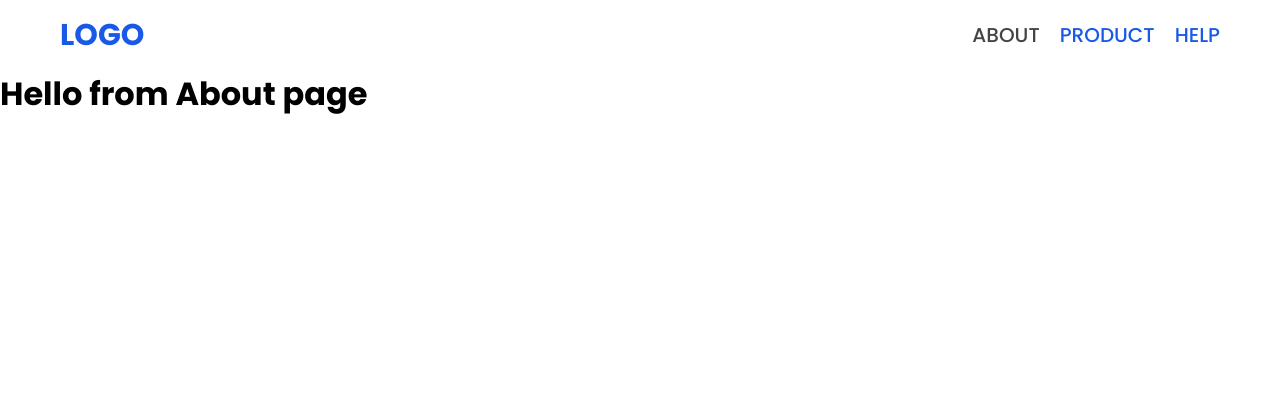
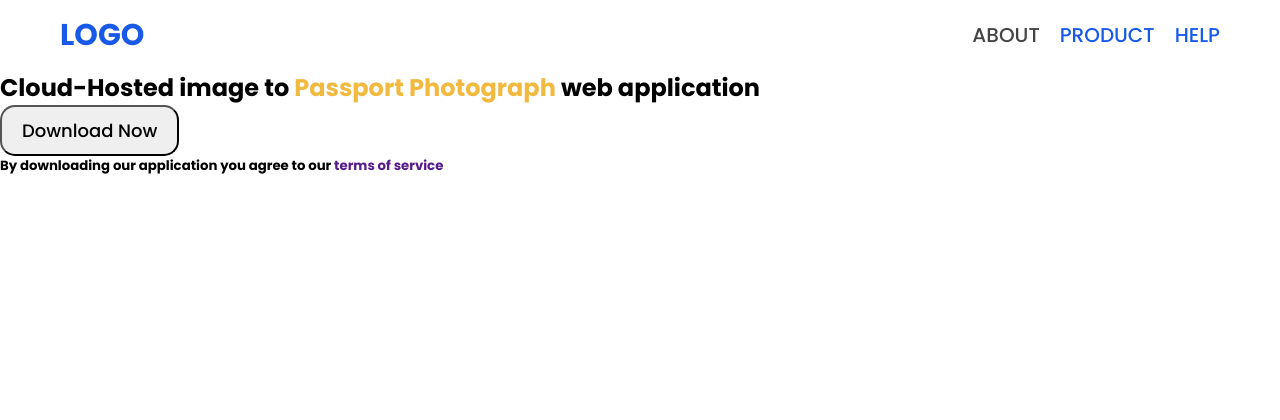
Before and after one commit to HarunaDev/saas-passport-maker, a Flask app: page /about in a window 1280 px wide. Shown: the top 420 px of the page. Run offline with Flask 3, Linux system fonts and the light colour scheme.

Commit message:
added elements for about banner section

```diff
--- a/templates/about.html
+++ b/templates/about.html
@@ -20,5 +20,15 @@
 
 <!-- main block -->
 {% block main %}
-    <h1>Hello from About page</h1>
+    <!-- About Banner -->
+     <section id="about-banner">
+        <h1 class="banner-text">
+            Cloud-Hosted image to <span style="color: #F2B93F;">Passport Photograph</span> web application
+        </h1>
+
+        <button class="cta-btn">Download Now</button>
+
+        <h5 class="tc">By downloading our application you agree to our <a href="">terms of service</a></h5>
+     </section>
+    <!-- About Banner end-->
 {% endblock %}
```
